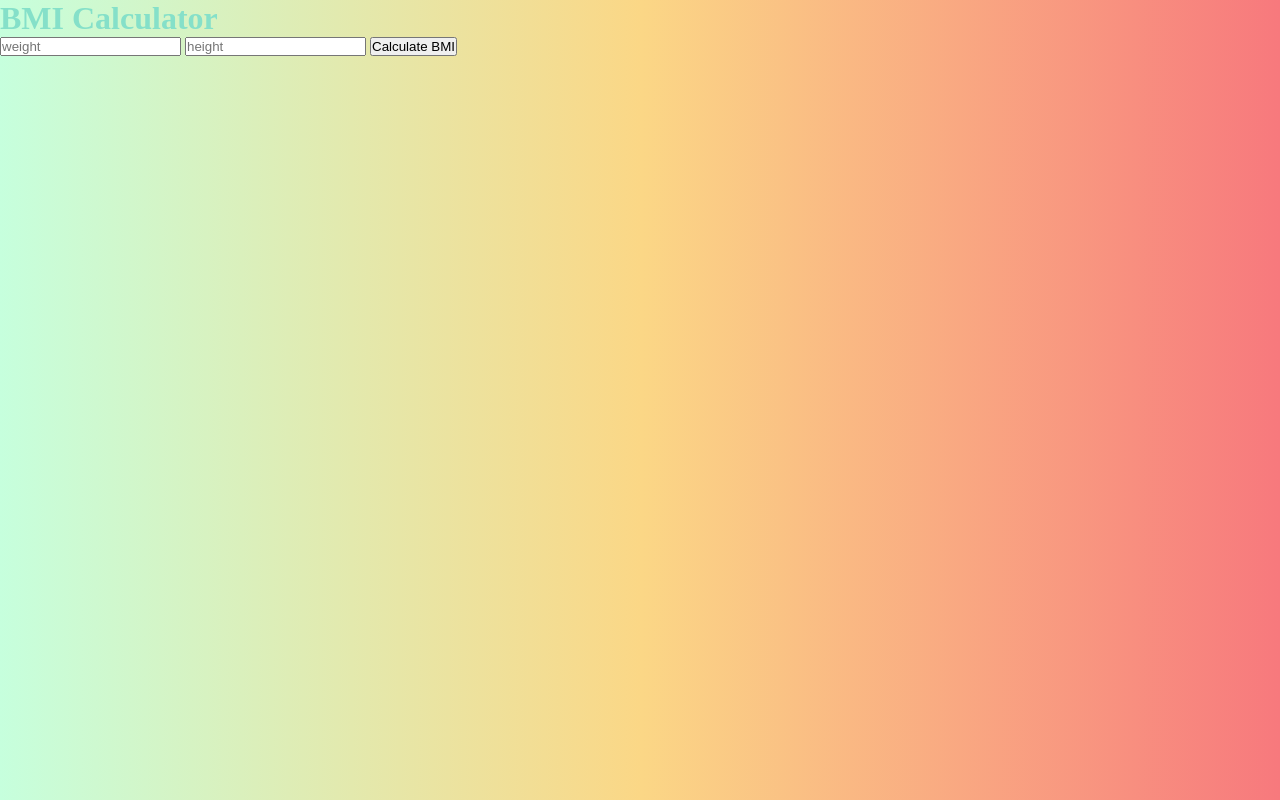
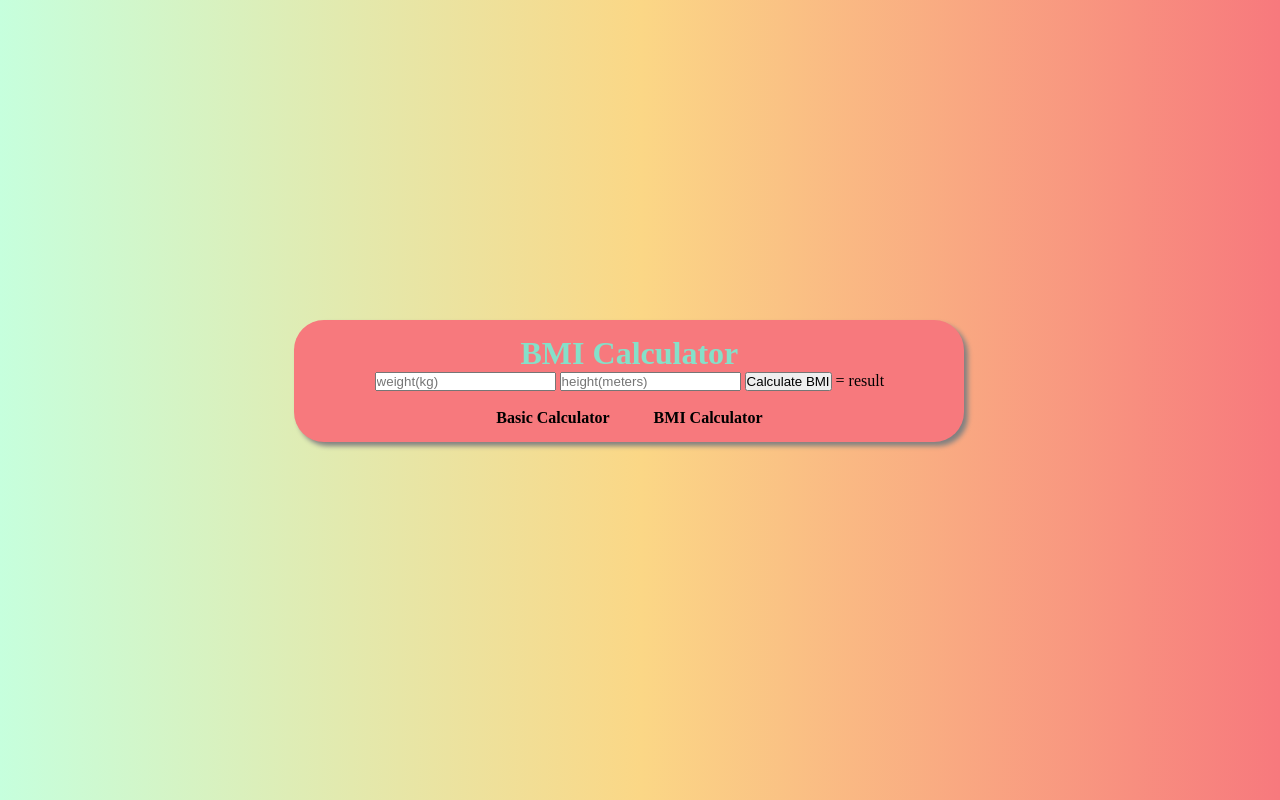
Before and after one commit to ilagon/basic-calculator, a website: page bmicalculator.html in a window 1280 px wide. Drawn offline with Linux system fonts and the light colour scheme.

Commit message:
add bmi calculator functionality without using server

```diff
--- a/bmicalculator.html
+++ b/bmicalculator.html
@@ -1,5 +1,6 @@
 <!DOCTYPE html>
 <html lang="en">
+
 <head>
     <meta charset="UTF-8">
     <meta name="viewport" content="width=device-width, initial-scale=1.0">
@@ -8,12 +9,38 @@
     <link rel="stylesheet" href="styles.css">
 
 </head>
+
 <body>
-    <h1>BMI Calculator</h1>
-    <form action="/bmicalculator" method="post">
-        <input type="text" name="weight" placeholder="weight">
-        <input type="text" name="height" placeholder="height">
-        <button type="submit" name="submit">Calculate BMI</button>
-    </form>
+    <div class="container">
+        <h1>BMI Calculator</h1>
+        <!-- <form action="/bmicalculator" method="post"> -->
+            <input id="weight" type="text" name="weight" placeholder="weight(kg)" autocomplete="off">
+            <input id="height" type="text" name="height" placeholder="height(meters)" autocomplete="off">
+            <button id="submit" type="submit" name="submit">Calculate BMI</button>
+            <label>=</label>
+            <label id="result">result</label><br><br>
+            <nav>
+                <a href="/index.html">Basic Calculator</a>
+                <a href="/bmicalculator.html">BMI Calculator</a>
+            </nav>
+            <!-- </form> -->
+    </div>
+
+    <script>
+        document.getElementById("submit").addEventListener("click", () => {
+            let a = document.getElementById("weight");
+            let b = document.getElementById("height");
+
+            let weight = parseFloat(a.value);
+            let height = parseFloat(b.value);
+
+            let bmi = (weight / Math.pow(height, 2)).toFixed(1);
+            console.log(bmi);
+
+            document.getElementById("result").innerHTML = bmi;
+        });
+
+    </script>
 </body>
+
 </html>
--- a/styles.css
+++ b/styles.css
@@ -35,3 +35,18 @@ h1{
     top: 40%;
     left: 23%;
   }
+
+  nav{
+    text-align: center;
+  }
+
+  a{
+    text-decoration: none;
+    color: black;
+    margin: 20px;
+    font-weight: 900;
+  }
+
+  a:hover{
+    text-decoration: underline;
+  }
```
Also changed, not shown: index.html (+6 -2 lines).
